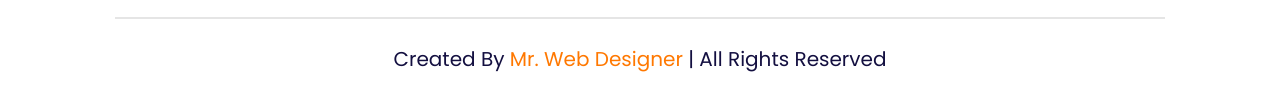
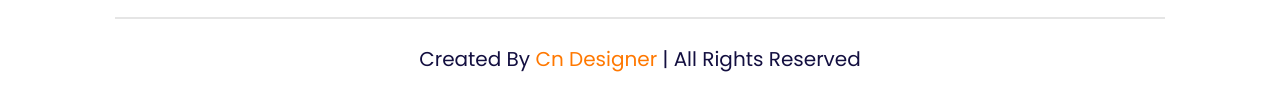
Before and after one commit to chinhan3966/marketVegetable, a plain HTML site: page index.html in a window 1280 px wide. Shown: the part 4675-4776 px from the top of the page. Drawn offline with nearby package versions, Linux system fonts and the light colour scheme.

Commit message:
Update index.html
change footer

```diff
--- a/index.html
+++ b/index.html
@@ -498,7 +498,7 @@
 
     </div>
 
-    <div class="credit"> created by <span> mr. web designer </span> | all rights reserved </div>
+    <div class="credit"> created by <span>cn designer </span> | all rights reserved </div>
 
 </section>
 
```
